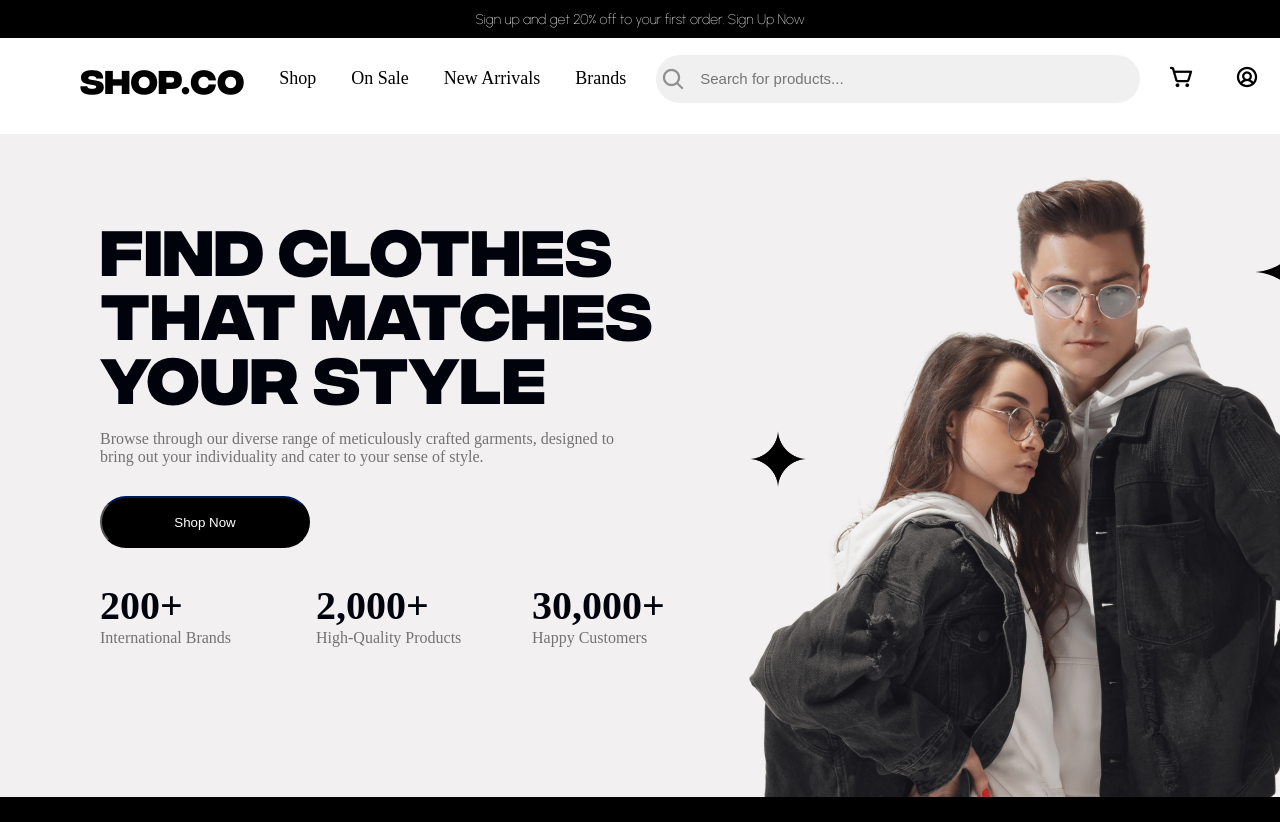
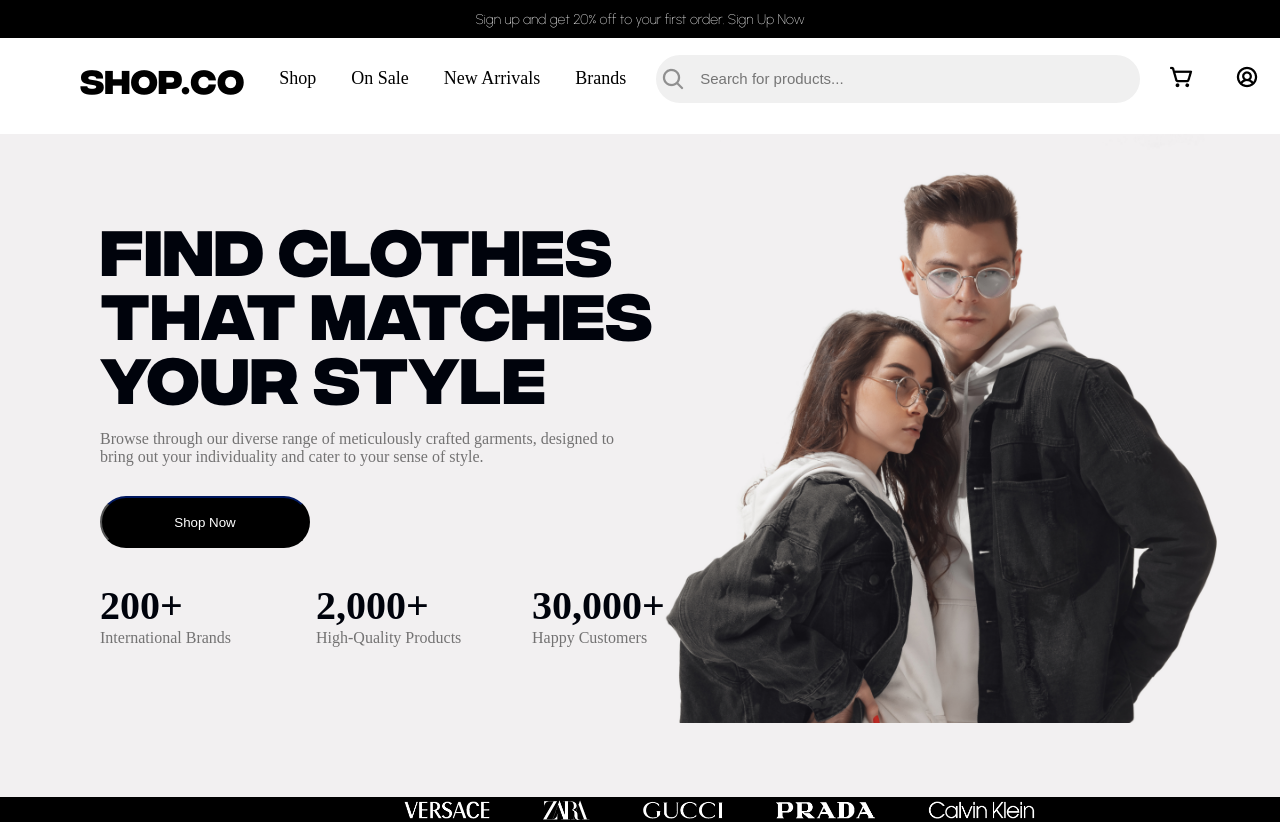
Before and after one commit to calexoliveira/cantinhodevendas, a React (Vite) app: page / in a window 1280 px wide. Shown: the top 822 px of the page. Built offline with nearby package versions, Linux system fonts and the light colour scheme.

Commit message:
section backgroud

```diff
--- a/src/components/Section.tsx
+++ b/src/components/Section.tsx
@@ -1,8 +1,8 @@
 export function Section() {
     return(
         <div className="grid-section">
-            <img className="estrela" src="../src/image/estrela.png" alt="" />
-            <img className="estrela-menor" src="../src/image/estrela.png" alt="" />
+            <img src="../src/image/estrela.png" alt="" />
+            <img src="../src/image/estrela.png" alt="" />
             <nav>
                 <p className="texto">FIND CLOTHES THAT MATCHES YOUR STYLE </p>
                 <p className="nota">Browse through our diverse range of meticulously
--- a/src/style/styles.css
+++ b/src/style/styles.css
@@ -115,8 +115,10 @@
 .grid-section>* {
 
     display: flex;
-    align-items:top;
     justify-content:left;
+    width: 100%;
+    flex-direction: column;
+    align-items: stretch;
 
 }
 
@@ -126,7 +128,7 @@
     background-repeat: no-repeat;
     background-color: #F2F0F1;
     background-image: url("../image/background.png");
-    background-size: 1440px;
+    background-size: 100%;
     background-position: 0 0px;
 
 }
```
